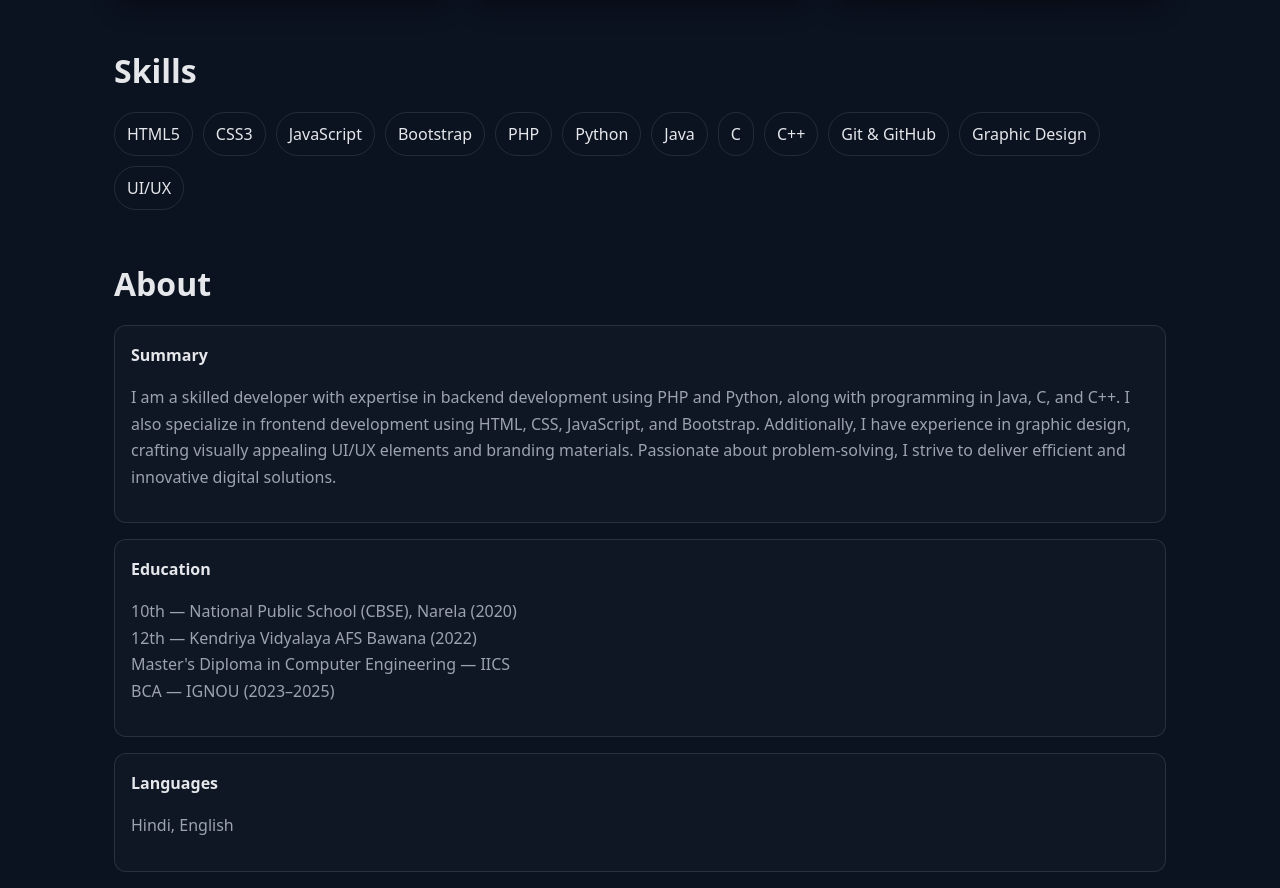
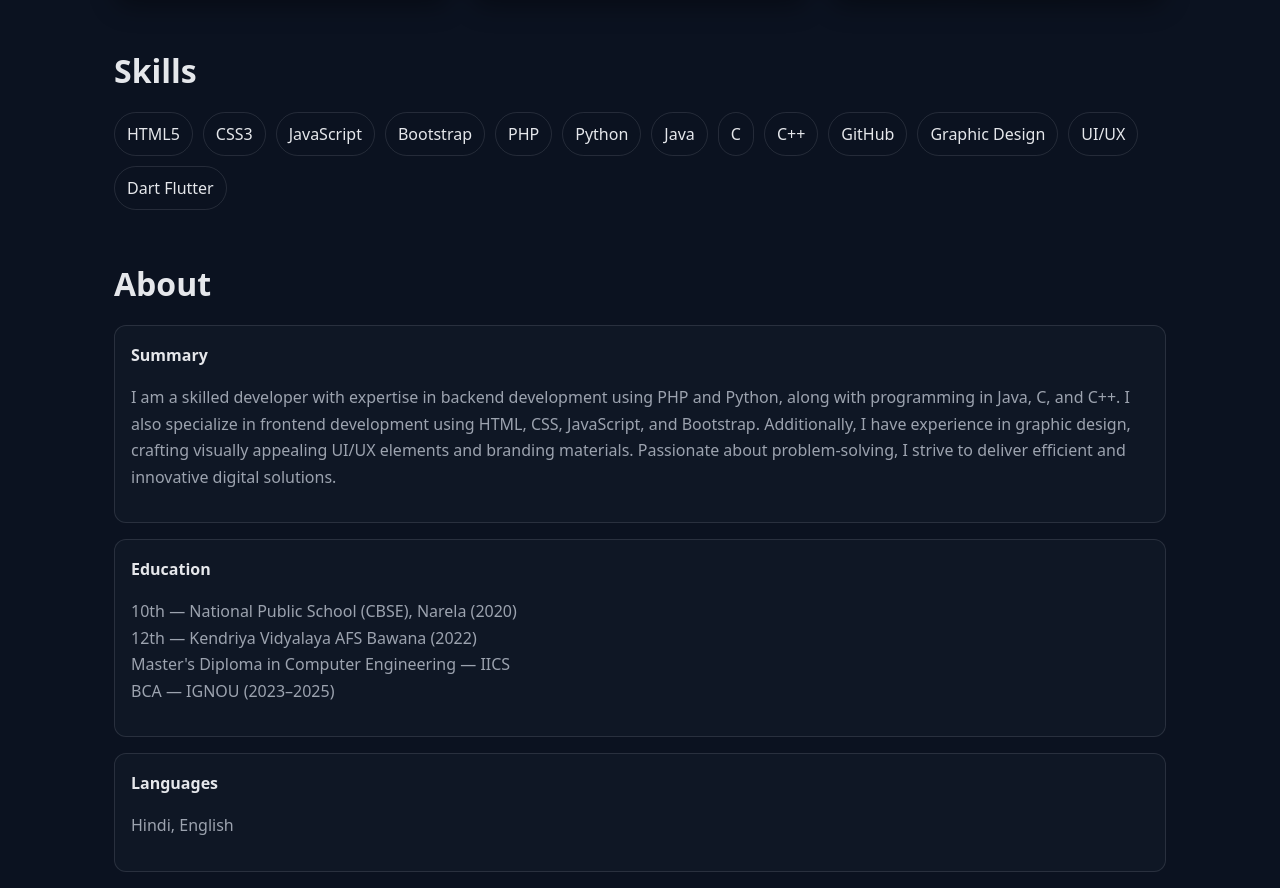
Before and after one commit to Anand-developer-tech/anand-portfolio, a plain HTML site: page index.html in a window 1280 px wide. Shown: the part 886-1774 px from the top of the page. Drawn offline with Linux system fonts and the light colour scheme.

Commit message:
Update index.html
updated skills

```diff
--- a/index.html
+++ b/index.html
@@ -86,7 +86,8 @@
       <span class="chip">HTML5</span><span class="chip">CSS3</span><span class="chip">JavaScript</span>
       <span class="chip">Bootstrap</span><span class="chip">PHP</span><span class="chip">Python</span>
       <span class="chip">Java</span><span class="chip">C</span><span class="chip">C++</span>
-      <span class="chip">Git & GitHub</span><span class="chip">Graphic Design</span><span class="chip">UI/UX</span>
+      <span class="chip">GitHub</span><span class="chip">Graphic Design</span><span class="chip">UI/UX</span>
+      <span class="chip">Dart Flutter</span>
     </div>
   </section>
 
```
